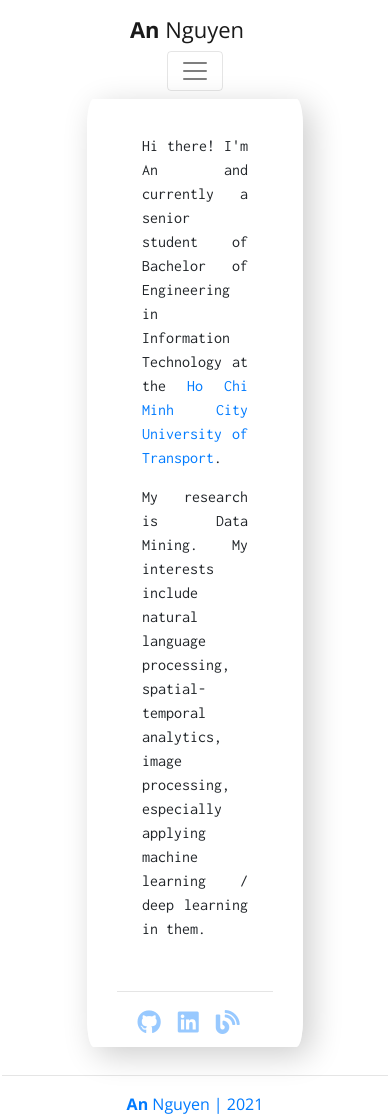
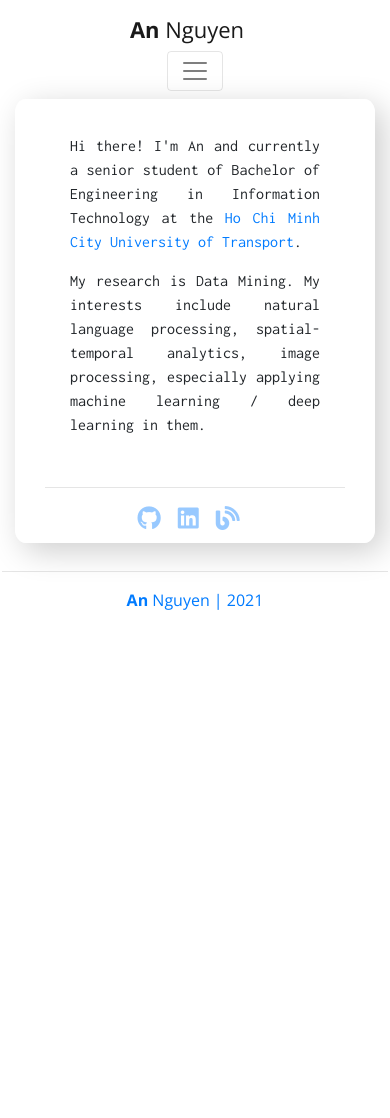
Before and after one commit to anthng/anthng.github.io, a Jekyll site: the page built from about.html, in a window 390 px wide. Built offline with Jekyll 4.4.1, drawn with Linux system fonts in a browser that asks for light colours; nearby versions of some CDN libraries; after the commit the page ends 900 px from its top, so only the background shows below that.

Commit message:
reponsive

```diff
--- a/about.html
+++ b/about.html
@@ -15,6 +15,12 @@ title: About
             border-radius: 3%;
             box-shadow: 0.5rem 0.5rem 2rem 0 rgba(0, 0, 0, 0.2);
         }
+
+    @media only screen and (max-width: 984px) {
+        .about {
+            width: 100% !important;
+        }
+    }
 </style>
 
 <div class="container">
```
